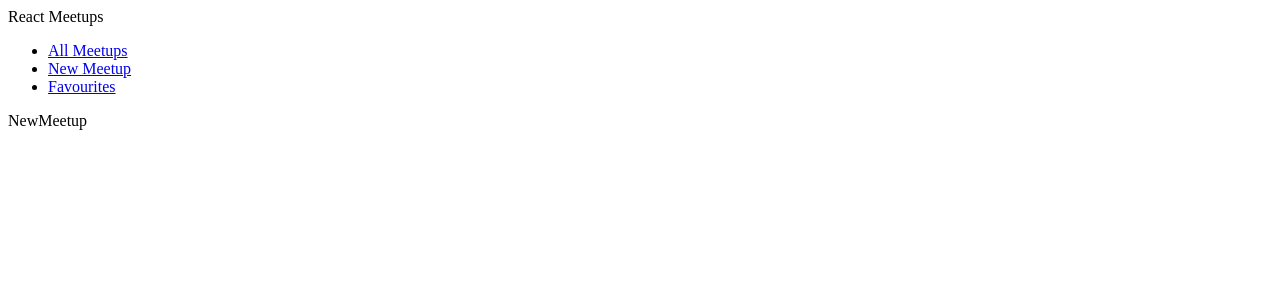
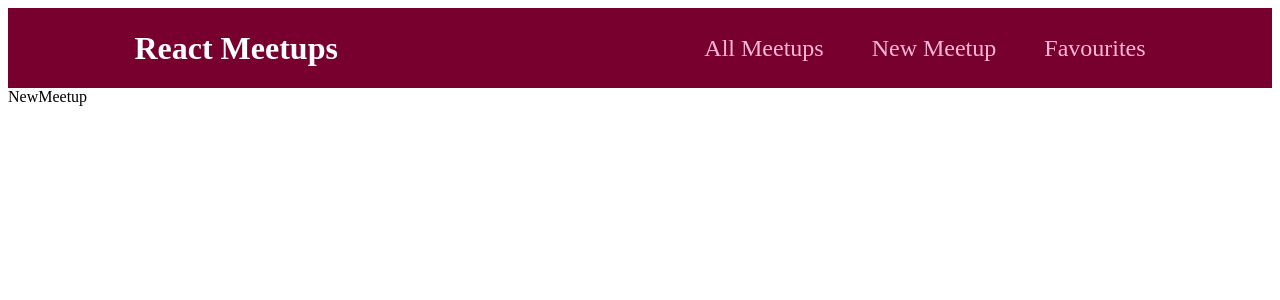
Before and after one commit to HashanEranga/react_basics_tutorial, a React (Create React App) app in the folder meetup-app/: page /new-meetup in a window 1280 px wide. Shown: the top 300 px of the page. Built offline with nearby package versions, Linux system fonts and the light colour scheme.

Commit message:
Scoping component styles with css classes

```diff
--- a/meetup-app/src/Components/Layout/MainNavigation.js
+++ b/meetup-app/src/Components/Layout/MainNavigation.js
@@ -1,10 +1,11 @@
 import React from 'react'
 import { Link } from 'react-router-dom'
+import classes from './MainNavigation.module.css'
 
 function MainNavigation() {
   return (
-    <>
-        <div>React Meetups</div>
+    <div className={classes.header}>
+        <div className={classes.logo}>React Meetups</div>
         <nav>
             <ul>
                 <li><Link to='/'>All Meetups</Link></li>
@@ -12,7 +13,7 @@
                 <li><Link to='/favourites'>Favourites</Link></li>
             </ul>
         </nav>
-    </>
+    </div>
   )
 }
 
--- /dev/null
+++ b/meetup-app/src/Components/Layout/MainNavigation.module.css
@@ -0,0 +1,46 @@
+.header {
+  height: 5rem;
+  display: flex;
+  align-items: center;
+  justify-content: space-between;
+  background-color: #77002e;
+  padding: 0 10%;
+}
+
+.logo {
+  font-size: 2rem;
+  color: white;
+  font-weight: bold;
+}
+
+.header ul {
+  list-style: none;
+  margin: 0;
+  padding: 0;
+  display: flex;
+  align-items: baseline;
+}
+
+.header li {
+  margin-left: 3rem;
+}
+
+.header a {
+  text-decoration: none;
+  font-size: 1.5rem;
+  color: #fcb8d2;
+}
+
+.header a:hover,
+.header a:active,
+.header a.active {
+  color: white;
+}
+
+.badge {
+  background-color: #cc2062;
+  color: white;
+  border-radius: 12px;
+  padding: 0 1rem;
+  margin-left: 0.5rem;
+}
```
